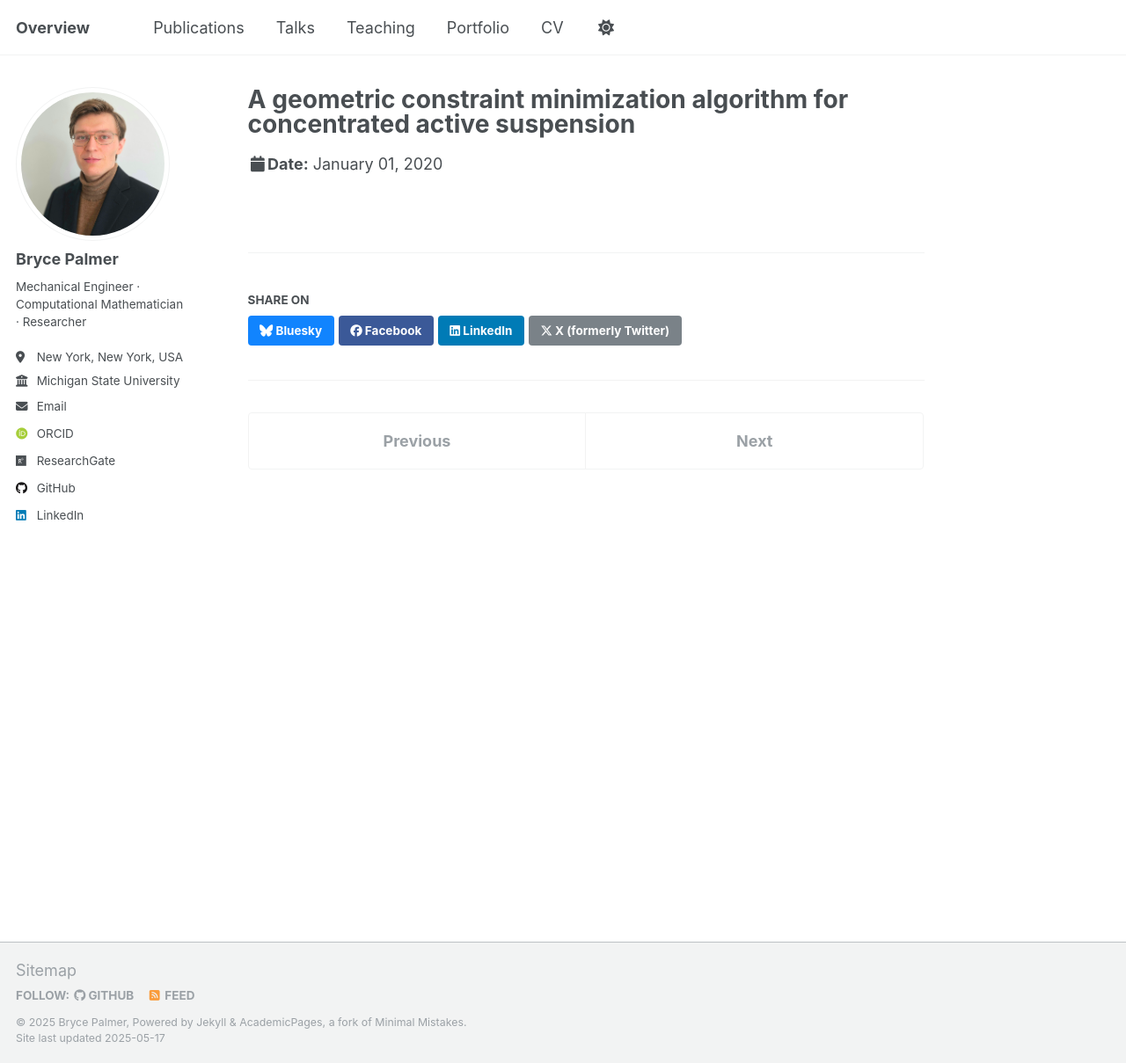
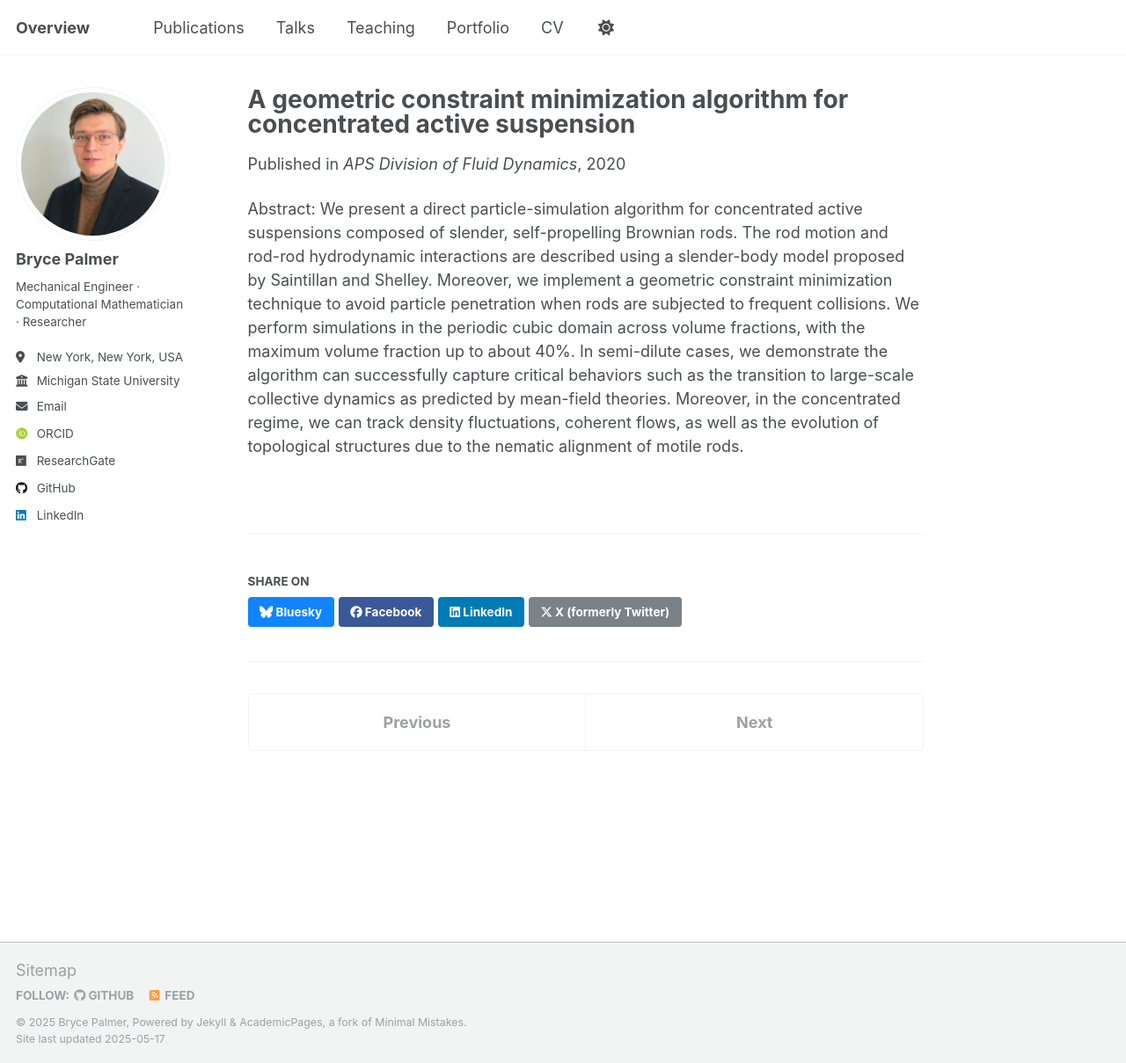
Before and after one commit to palmerb4/palmerb4.github.io, a Jekyll site: the page built from _talks/2020-01-01-aps-dfd.md, in a window 1280 px wide and 1209 px high. Shown: the whole window at 88% size. Built offline with Jekyll 4.4.1, drawn with Linux system fonts in a browser that asks for light colours; some web fonts are replaced.

Commit message:
Improved the presentation of talks.

```diff
--- a/_config.yml
+++ b/_config.yml
@@ -279,9 +279,10 @@ defaults:
       path: ""
       type: talks
     values:
-      layout: talk
+      layout: single
       author_profile: true
       share: true
+      comments: true
 
 
 # Sass/SCSS
--- a/_includes/archive-single-talk.html
+++ b/_includes/archive-single-talk.html
@@ -40,6 +40,6 @@
 
     {% if post.date %}<p class="page__meta"><i class="fa fa-clock" aria-hidden="true"></i> {{ post.date | date: '%B %d, %Y' }}</p>{% endif %}
     {% if post.venue %}<p class="archive__item-excerpt" itemprop="description">{{post.type}}, {{ post.venue }},  {{post.location}} {% endif %}
-    {% if post.excerpt %}<p class="archive__item-excerpt" itemprop="description">{{ post.excerpt | markdownify }}</p>{% endif %}
+    <!-- {% if post.excerpt %}<p class="archive__item-excerpt" itemprop="description">{{ post.excerpt | markdownify }}</p>{% endif %} -->
   </article>
 </div>
--- a/_layouts/single.html
+++ b/_layouts/single.html
@@ -36,6 +36,10 @@ layout: default
 
         {% if page.collection == 'teaching' %}
           <p> {{ page.type }}, <i>{{ page.venue }}</i>, {{ page.date | default: "1900-01-01" | date: "%Y" }} </p>
+        {% elsif page.collection == 'talk' %}
+          {% if page.type %}
+            <p>{{page.type}} at {{ page.venue }},  {{page.location}} </p>
+          {% endif %}
         {% elsif page.venue and page.date %}
           <p>Published in <i>{{ page.venue }}</i>, {{ page.date | default: "1900-01-01" | date: "%Y" }} </p>
         {% elsif page.date %}
--- a/_pages/talks.html
+++ b/_pages/talks.html
@@ -13,6 +13,6 @@ author_profile: true
 
 <div class="publications-grid">
 {% for post in site.talks reversed %}
-  {% include archive-single-talk.html %}
+  {% include archive-single-talk.html type="grid" %}
 {% endfor %}
 </div>
--- a/_talks/2020-01-01-aps-dfd.md
+++ b/_talks/2020-01-01-aps-dfd.md
@@ -6,3 +6,5 @@ venue: "APS Division of Fluid Dynamics"
 date: 2020-01-01
 location: "Virtual"
 ---
+
+Abstract: We present a direct particle-simulation algorithm for concentrated active suspensions composed of slender, self-propelling Brownian rods. The rod motion and rod-rod hydrodynamic interactions are described using a slender-body model proposed by Saintillan and Shelley. Moreover, we implement a geometric constraint minimization technique to avoid particle penetration when rods are subjected to frequent collisions. We perform simulations in the periodic cubic domain across volume fractions, with the maximum volume fraction up to about 40%. In semi-dilute cases, we demonstrate the algorithm can successfully capture critical behaviors such as the transition to large-scale collective dynamics as predicted by mean-field theories. Moreover, in the concentrated regime, we can track density fluctuations, coherent flows, as well as the evolution of topological structures due to the nematic alignment of motile rods.
```
Also changed, not shown: _publications/2024-06-01-bioturbulance.md (+0 -1 lines), 1 other file.
